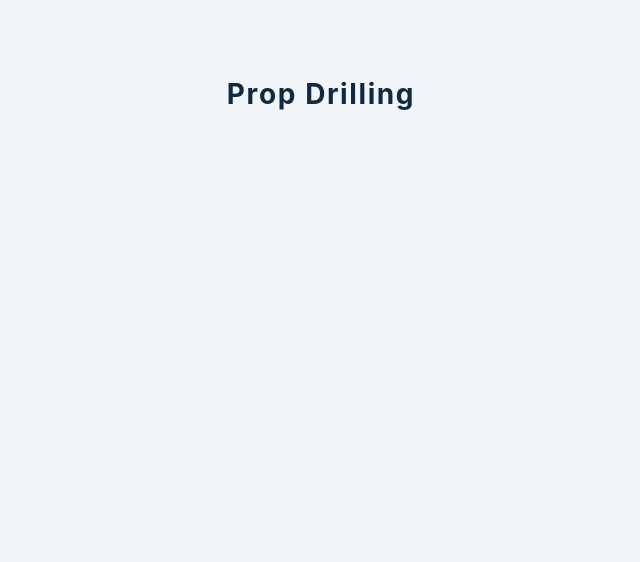
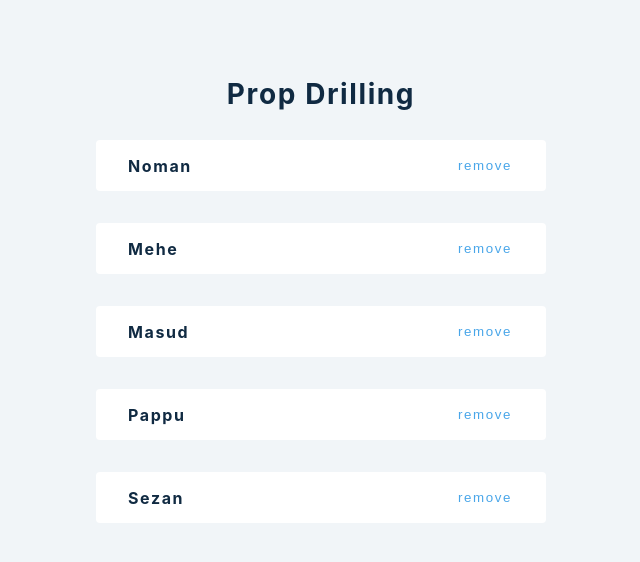
Before and after one commit to mnomanme/advanceReact, a React (Create React App) app: page / in a window 1280 px wide. Shown: the top 562 px of the page, without its empty margins (319-959 px from the left). Built offline with nearby package versions, Linux system fonts and the light colour scheme.

Commit message:
prop drilling is fun :fire:

```diff
--- a/src/components/PropDrilling.js
+++ b/src/components/PropDrilling.js
@@ -1,9 +1,47 @@
 import React from 'react';
+import { useState } from 'react';
+import { data } from '../data';
 
 const PropDrilling = () => {
+	const [people, setPeople] = useState(data);
+
+	const removePerson = (id) => {
+		setPeople((people) => {
+			return people.filter((person) => person.id !== id);
+		});
+	};
+
 	return (
 		<>
 			<h3>prop drilling</h3>
+			<List people={people} removePerson={removePerson} />
+		</>
+	);
+};
+
+const List = ({ people, removePerson }) => {
+	return (
+		<>
+			{people.map((person) => {
+				return (
+					<SinglePerson
+						key={person.id}
+						{...person}
+						removePerson={removePerson}
+					/>
+				);
+			})}
+		</>
+	);
+};
+
+const SinglePerson = ({ id, name, removePerson }) => {
+	return (
+		<>
+			<div className="item">
+				<h4>{name}</h4>
+				<button onClick={() => removePerson(id)}>remove</button>
+			</div>
 		</>
 	);
 };
--- /dev/null
+++ b/src/data.js
@@ -0,0 +1,27 @@
+export const data = [
+	{
+		id: 1,
+		name: 'Noman',
+		age: 26,
+	},
+	{
+		id: 2,
+		name: 'Mehe',
+		age: 22,
+	},
+	{
+		id: 3,
+		name: 'Masud',
+		age: 27,
+	},
+	{
+		id: 4,
+		name: 'Pappu',
+		age: 23,
+	},
+	{
+		id: 5,
+		name: 'Sezan',
+		age: 24,
+	},
+];
```
